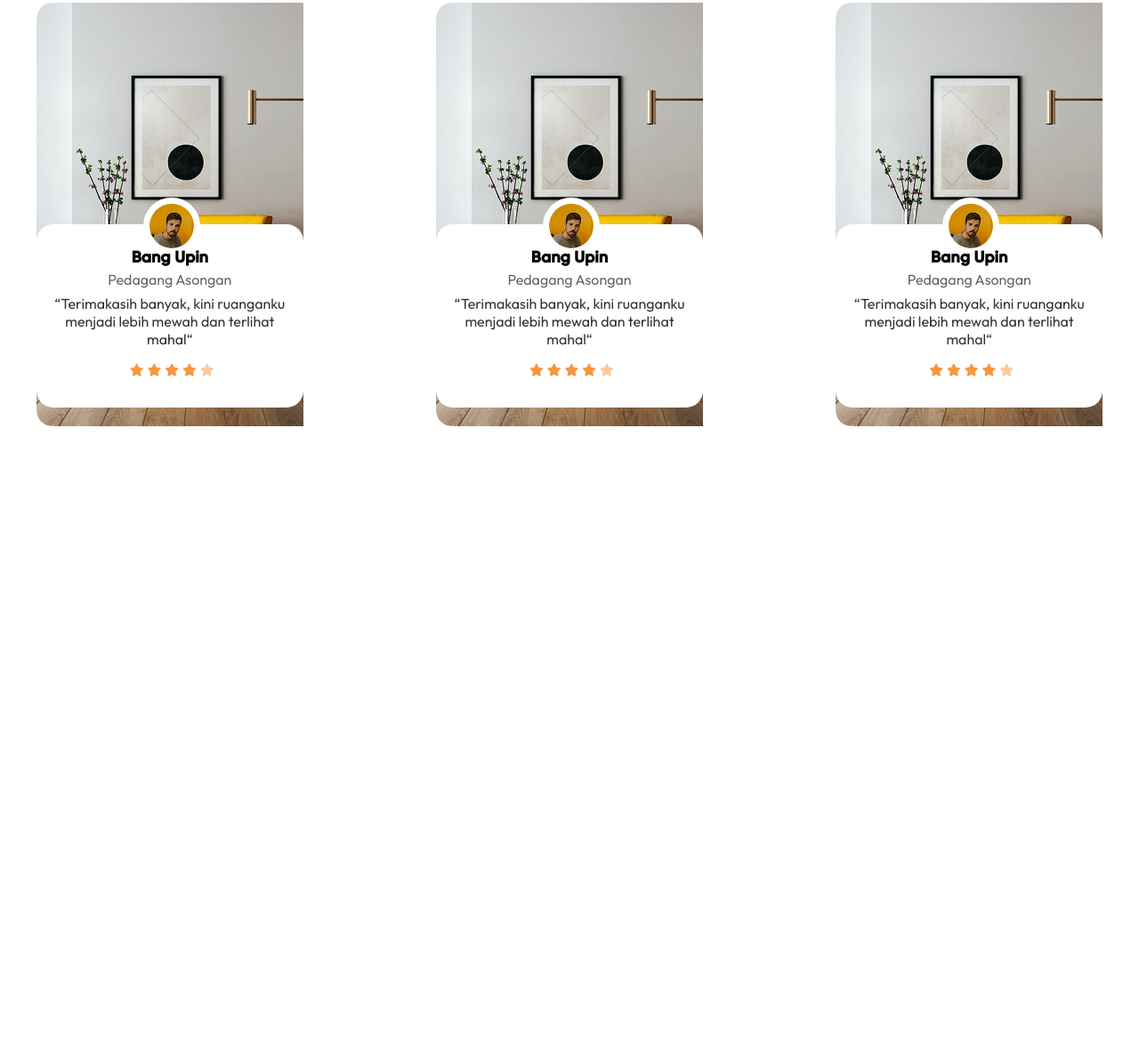
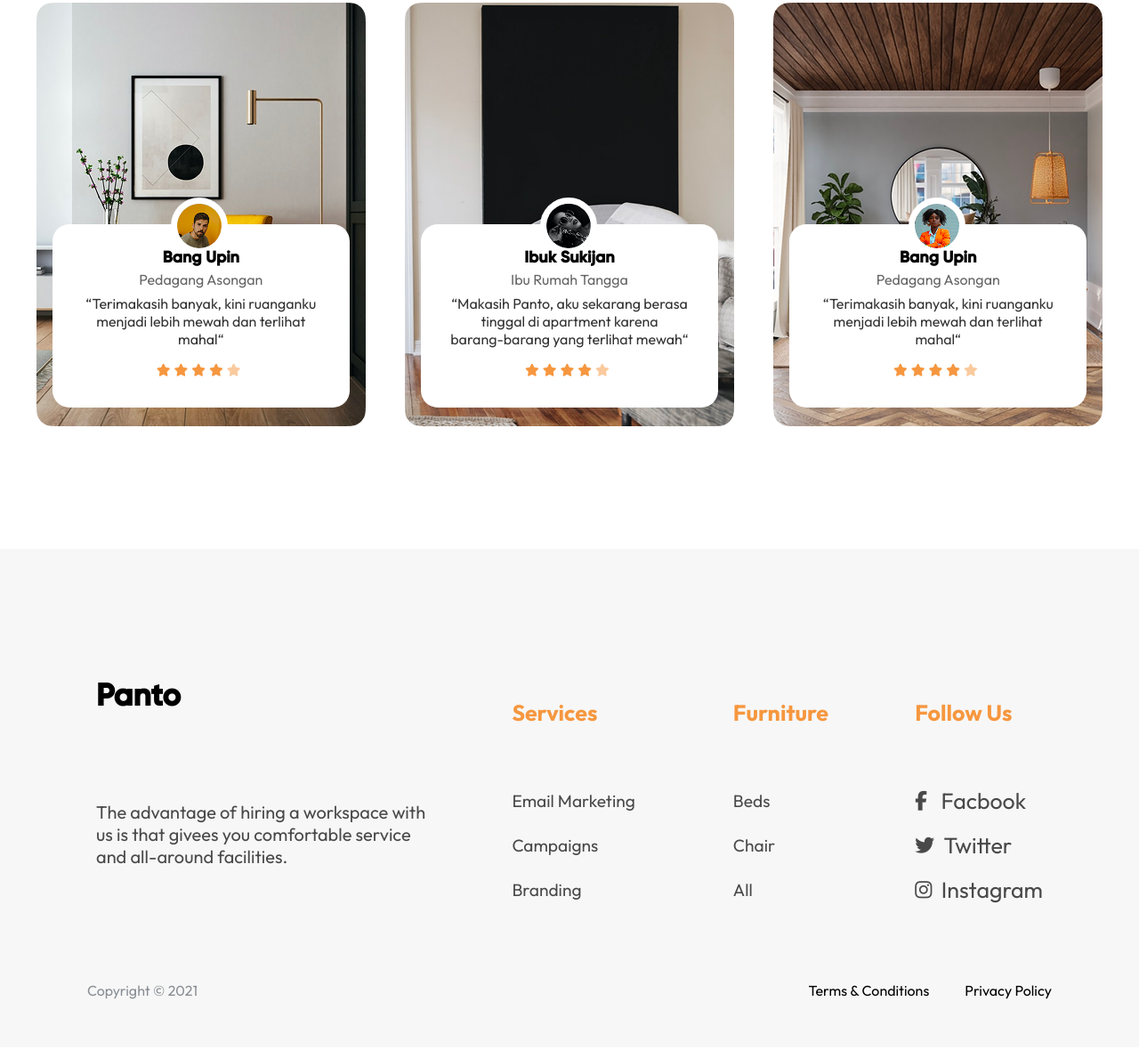
Before and after one commit to Nayemur73/figma-copy, a plain HTML site: page index.html in a window 1280 px wide. Shown: the part 2956-4136 px from the top of the page at 89% size. Drawn offline with Linux system fonts and the light colour scheme.

Commit message:
fixed a page

```diff
--- a/index.html
+++ b/index.html
@@ -221,7 +221,7 @@
             <p>TESTMONIALS</p>
             <h3>Our Client Review</h3>
         </div>
-        <div class="public_review">
+        <div class="public_review_box">
             <!-- the review cart -->
             <!-- 1st person -->
             <div class="review_p">
@@ -248,18 +248,19 @@
                 </div>
             </div>
             <!-- 2nd person -->
-            <div class="review_p">
+            <div class="review_p_2nd">
                 <!-- this use to take bottom line the review_ditels box  -->
                 <div class="emty_box"></div>
                 <div class="review_ditels">
                     <!-- review people id image -->
-                    <div class="review_people"><img src="./img/person rev1.png" alt="person of review"></div>
+                    <div class="review_people"><img src="./img/2nd person.png" alt="person of review"></div>
                     <div class="name_p_review">
-                        <h4>Bang Upin</h4>
-                        <p>Pedagang Asongan</p>
+                        <h4>Ibuk Sukijan</h4>
+                        <p>Ibu Rumah Tangga</p>
                     </div>
                     <div class="person_comment">
-                        <p>“Terimakasih banyak, kini ruanganku <br> menjadi lebih mewah dan terlihat <br>mahal“</p>
+                        <p>“Makasih Panto, aku sekarang berasa <br> tinggal di apartment karena <br> barang-barang yang
+                            terlihat mewah“</p>
                     </div>
                     <div class="rate_star">
                         <i class="fa-solid fa-star fa-sm"></i>
@@ -272,12 +273,12 @@
                 </div>
             </div>
             <!-- 3rd person -->
-            <div class="review_p">
+            <div class="review_p_3rd">
                 <!-- this use to take bottom line the review_ditels box  -->
                 <div class="emty_box"></div>
                 <div class="review_ditels">
                     <!-- review people id image -->
-                    <div class="review_people"><img src="./img/person rev1.png" alt="person of review"></div>
+                    <div class="review_people"><img src="./img/3d per.png" alt="person of review"></div>
                     <div class="name_p_review">
                         <h4>Bang Upin</h4>
                         <p>Pedagang Asongan</p>
@@ -298,6 +299,48 @@
             <!-- the review cart end -->
 
         </div>
+        <!-- the review box end -->
+        <!-- footer box -->
+        <div class="footer">
+            <div class="footer_contain">
+                <div class="panto">
+                    <h3>Panto</h3>
+                    <p>The advantage of hiring a workspace with <br> us is that givees you comfortable service <br> and
+                        all-around facilities.</p>
+                </div>
+                <div class="serv">
+                    <div class="services">
+                        <h6>Services</h6>
+                        <p>Email Marketing <br>Campaigns <br> Branding</p>
+
+                    </div>
+                    <div class="furtiture">
+                        <h6>Furniture</h6>
+                        <p>Beds <br>Chair <br>All</p>
+                    </div>
+                </div>
+                <div class="follow">
+                    <h6>Follow Us</h6>
+                    <ol>
+                        <li><i class="fa-brands fa-facebook-f fa-sm"> </i>&nbsp;&nbsp; Facbook</li>
+                        <li><i class="fa-brands fa-twitter fa-sm"></i>&nbsp;&nbsp;Twitter</li>
+                        <li><i class="fa-brands fa-instagram fa-sm"></i>&nbsp;&nbsp;Instagram</li>
+                    </ol>
+
+                </div>
+            </div>
+            <div class="footer_text">
+                <div class="copy">
+                    <p>Copyright &copy; 2021</p>
+                </div>
+                <div style="display: flex; gap: 40px;">
+                    <p>Terms & Conditions</p>
+                    <p>Privacy Policy</p>
+                </div>
+            </div>
+
+
+        </div>
     </section>
 </body>
 
--- a/style.css
+++ b/style.css
@@ -358,7 +358,7 @@ i {
     font-size: 40px;
 }
 
-.public_review {
+.public_review_box {
     max-width: 1198.35px;
     height: 492px;
     border: 0px;
@@ -374,6 +374,8 @@ i {
     height: 476px;
     border: 0px;
     margin-top: 0.5%;
+    /* i have to know about it */
+    flex: 1;
 
 }
 
@@ -425,6 +427,108 @@ i {
 
 .rate_star {
     margin-left: 35%;
-
     color: #F6973F;
 }
+
+.review_p_2nd {
+    max-width: 370px;
+    background-image: url(./img/2nd\ rev\ bc.png);
+    height: 476px;
+    border: 0px;
+    margin-top: 0.5%;
+    flex: 1;
+
+}
+
+.review_p_3rd {
+    max-width: 370px;
+    background-image: url(./img/3rd\ rev\ bc.png);
+    height: 476px;
+    border: 0px;
+    margin-top: 0.5%;
+    /* have to know about flex */
+    flex: 1;
+}
+
+.footer {
+    max-width: 100%;
+    height: 560px;
+    background-color: #F7F7F7;
+    margin-top: 10%;
+}
+
+.footer_contain {
+    max-width: 1064px;
+    height: 146px;
+    margin: auto;
+    display: flex;
+    padding-top: 110px;
+    justify-content: space-between;
+}
+
+ol li {
+    font-size: 25px;
+    list-style: none;
+    margin-left: -40px;
+    line-height: 200%;
+}
+
+.footer_contain h6 {
+    font-size: 25px;
+    font-family: "Outfit", sans-serif;
+    color: #F6973F;
+    font-weight: -50%;
+}
+
+.footer_contain h3 {
+    font-family: my_font;
+    font-size: 35px;
+}
+
+.serv {
+    display: flex;
+    justify-content: space-between;
+    gap: 110px;
+}
+
+.serv p {
+    line-height: 50px;
+    font-family: "Outfit", sans-serif;
+    font-size: larger;
+    color: #1E1E1E;
+    opacity: 80%;
+}
+
+.panto p {
+    font-size: 20px;
+    font-family: "Outfit", sans-serif;
+    padding-top: 60px;
+    color: #1E1E1E;
+    opacity: 80%;
+}
+
+li {
+    font-family: "Outfit", sans-serif;
+    color: #1E1E1E;
+    opacity: 80%;
+}
+
+.footer_text {
+    max-width: 1084px;
+    height: 24px;
+    border: 0px;
+    margin: auto;
+    display: flex;
+    justify-content: space-between;
+
+}
+
+.footer_text p {
+    margin-top: 230px;
+    font-family: "Outfit", sans-serif;
+}
+
+.copy {
+    color: #1E2833;
+    opacity: 50%;
+}
```
Also changed, not shown: img/2nd person.png (added), img/2nd rev bc.png (added), img/3d per.png (added), img/3rd rev bc.png (added).
